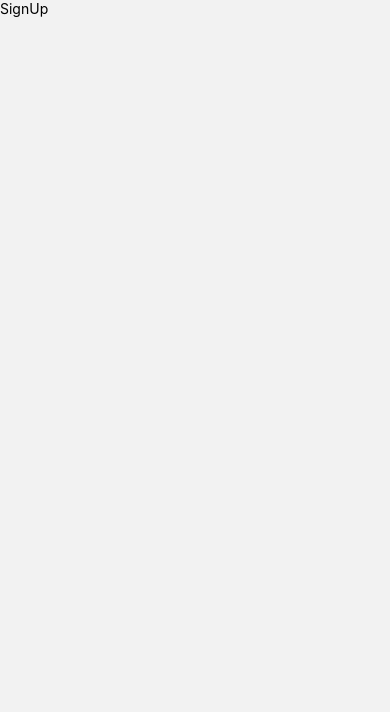
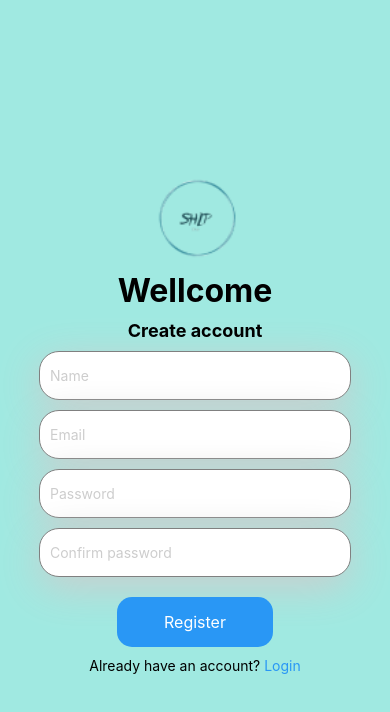
Before and after one commit to DucDuy2104/slay-chat-app, a React Native app: screen /SignUp in a window 390 px wide. Shown: the top 712 px of the page. Built offline with nearby package versions, Linux system fonts and the light colour scheme.

Commit message:
Dinh nhan push code Login + Sign up

```diff
--- a/src/page/Login/index.js
+++ b/src/page/Login/index.js
@@ -1,10 +1,53 @@
-import { View, Text } from 'react-native'
-import React from 'react'
+import { View, Text, TextInput, Image, TouchableOpacity } from 'react-native'
+import React, { useState } from 'react'
+import loginStyle from './style'
 
-const Login = () => {
+const Login = (props) => {
+  const {navigation} = props
+
+  const [email, setemail] = useState(false)
+  const [password, setpassword] = useState(false)
+
+  const ClickRegister = () => {
+    console.log('ClickRegister')
+      navigation.navigate('SignUp')
+  }
+
+  const handlerUdateProfile = async () => {
+    try {
+      const response = fetch('thay link api do', {
+        method: 'POST',
+        headers: {
+          'Content-Type': 'application/json'
+        },
+        body: JSON.stringify({
+          email: email,
+          password: password
+        }),
+      });
+      const ResponseData = await response.json();
+      if(response.ok == true){
+        Alert.alert('Success', 'Login success')
+      }
+      else{
+        Alert.alert('Error', 'Login failed', ResponseData.message)
+      }
+    } catch (error) {
+      console.log(error)
+    }
+  }
+
   return (
-    <View>
-      <Text>Login</Text>
+    <View style={loginStyle.container}>
+      <Image style={loginStyle.logo} source={require('../Login/logo.png')} />
+       <Text style={loginStyle.title}>Wellcome</Text>
+       <Text style={loginStyle.title1}>Login and enjoy your time</Text>
+       <TextInput placeholder="Email" onChangeText={(text) => setemail(text)} style={loginStyle.input}/>
+       <TextInput placeholder="Password" onChangeText={(text) => setpassword(text)} style={loginStyle.input}/>
+       <TouchableOpacity style={loginStyle.button}>
+        <Text style={loginStyle.buttonText}>Login</Text>
+        </TouchableOpacity>
+        <Text style={loginStyle.text}>Don't have an account? <Text style={loginStyle.text1} onPress={ClickRegister}>Register</Text></Text>
     </View>
   )
 }
--- a/src/page/Login/style.js
+++ b/src/page/Login/style.js
@@ -1,6 +1,67 @@
 import { StyleSheet } from "react-native";
 
 const loginStyle = StyleSheet.create({
+    container: {
+        flex: 1,
+        backgroundColor: '#a0e9e1',
+        justifyContent: 'center',
+        alignItems: 'center'
+    },
+    logo: {
+        width: 100,
+        height: 100
+    },
+    input: {
+        width: '80%',
+        paddingVertical: 15,
+        borderWidth: 1,
+        borderColor: 'gray',
+        borderRadius: 20,
+        marginBottom: 10,
+        paddingHorizontal: 10,
+        backgroundColor: 'white',
+        color: '#CDCDCD',
+        shadowColor: "#CDCDCD",
+        shadowOffset: {
+            width: 0,
+            height: 10,
+        },
+        shadowOpacity: 50,
+        shadowRadius: 40,
+    },
+    button: {
+        width: '40%',
+        paddingVertical: 15,
+        backgroundColor: '#2997F5',
+        borderRadius: 15,
+        justifyContent: 'center',
+        alignItems: 'center',
+        marginTop: 50
+    },
+    buttonText: {
+        color: 'white',
+        fontSize: 16
+    },
+    title: {
+        marginTop: 20,
+        fontSize: 32,
+        fontWeight: 'bold',
+        marginBottom: 10,
+        color: 'black'
+    },
+    title1: {
+        fontSize: 18,
+        fontWeight: 'bold',
+        marginBottom: 50,
+        color: 'black'
+    },
+    text:{
+        color: 'black',
+        marginTop: 10
+    },
+    text1:{
+        color: '#2997F5',
+    }
 
 })
 
--- a/src/page/SignUp/index.js
+++ b/src/page/SignUp/index.js
@@ -1,10 +1,56 @@
-import { View, Text } from 'react-native'
-import React from 'react'
+import { View, Text, Image, TouchableOpacity, Alert } from 'react-native'
+import React, { useState } from 'react'
+import signUpStyle from './style'
+import { TextInput } from 'react-native-gesture-handler'
+const SignUp = (props) => {
+  const [name, setname] = useState(false)
+  const [email, setemail] = useState(false)
+  const [password, setpassword] = useState(false)
+  const [repassword, setrepassword] = useState(false)
+  const {navigation} = props;
+  const ClickLogin = () => {
+    console.log('ClickLogin')
+      navigation.navigate('Login')
+  }
 
-const SignUp = () => {
+  const handlerUdateProfile = async () => {
+    try {
+      const response = fetch('thay link api do', {
+        method: 'POST',
+        headers: {
+          'Content-Type': 'application/json'
+        },
+        body: JSON.stringify({
+          name: name,
+          email: email,
+          password: password,
+          repassword: repassword
+        }),
+      });
+      const ResponseData = await response.json();
+      if(response.ok == true){
+        Alert.alert('Success', 'Register success')
+      }
+      else{
+        Alert.alert('Error', 'Register failed', ResponseData.message)
+      }
+    } catch (error) {
+      console.log(error)
+    }
+  }
   return (
-    <View>
-      <Text>SignUp</Text>
+    <View style={signUpStyle.container}>
+      <Image style={signUpStyle.logo} source={require('../SignUp/logo.png')} />
+       <Text style={signUpStyle.title}>Wellcome</Text>
+       <Text style={signUpStyle.title1}>Create account</Text>
+       <TextInput placeholder="Name" onChangeText={(text) => setname(text)} style={signUpStyle.input}/>
+       <TextInput placeholder="Email" onChangeText={(text) => setemail(text)} style={signUpStyle.input}/>
+       <TextInput placeholder="Password" onChangeText={(text) => setpassword(text)} style={signUpStyle.input}/>
+       <TextInput placeholder="Confirm password" onChangeText={(text) => setrepassword(text)} style={signUpStyle.input}/>
+       <TouchableOpacity style={signUpStyle.button}>
+        <Text style={signUpStyle.buttonText}>Register</Text>
+        </TouchableOpacity>
+        <Text style={signUpStyle.text}>Already have an account? <Text style={signUpStyle.text1} onPress={ClickLogin}>Login</Text></Text>
     </View>
   )
 }
--- a/src/page/SignUp/style.js
+++ b/src/page/SignUp/style.js
@@ -1,7 +1,66 @@
 import { StyleSheet } from "react-native";
 
 const signUpStyle = StyleSheet.create({
-
+    container: {
+        flex: 1,
+        backgroundColor: '#a0e9e1',
+        justifyContent: 'center',
+        alignItems: 'center'
+    },
+    logo: {
+        width: 100,
+        height: 100
+    },
+    input: {
+        width: '80%',
+        paddingVertical: 15,
+        borderWidth: 1,
+        borderColor: 'gray',
+        borderRadius: 20,
+        marginBottom: 10,
+        paddingHorizontal: 10,
+        backgroundColor: 'white',
+        color: '#CDCDCD',
+        shadowColor: "#CDCDCD",
+        shadowOffset: {
+            width: 0,
+            height: 10,
+        },
+        shadowOpacity: 50,
+        shadowRadius: 40,
+    },
+    button: {
+        width: '40%',
+        paddingVertical: 15,
+        backgroundColor: '#2997F5',
+        borderRadius: 15,
+        justifyContent: 'center',
+        alignItems: 'center',
+        marginTop: 10
+    },
+    buttonText: {
+        color: 'white',
+        fontSize: 16
+    },
+    title: {
+        fontSize: 32,
+        fontWeight: 'bold',
+        marginBottom: 10,
+        color: 'black'
+    },
+    title1: {
+        fontSize: 18,
+        fontWeight: 'bold',
+        marginBottom: 10,
+        color: 'black'
+    },
+    text:{
+        color: 'black',
+        marginTop: 10
+    },
+    text1:{
+        color: '#2997F5',
+    }
 })
 
 
--- a/src/routes/MainStack.js
+++ b/src/routes/MainStack.js
@@ -16,7 +16,7 @@ const MainStack = () => {
      screenOptions={{
       headerShown: false
      }}
-     initialRouteName='Wellcome'
+     initialRouteName='Login'
     >
       <Stack.Screen name="Wellcome" component={Wellcome} />
       <Stack.Screen name="Login" component={Login}/>
```
Also changed, not shown: src/page/Login/logo.png (added), src/page/SignUp/logo.png (added).
